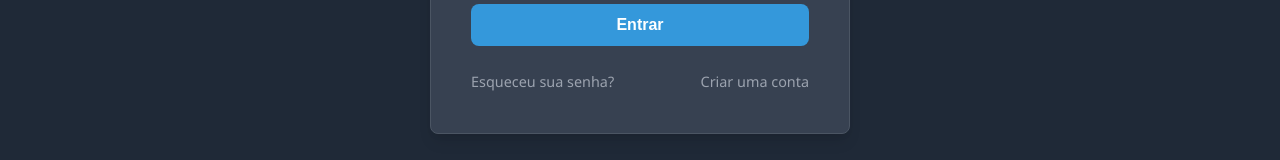
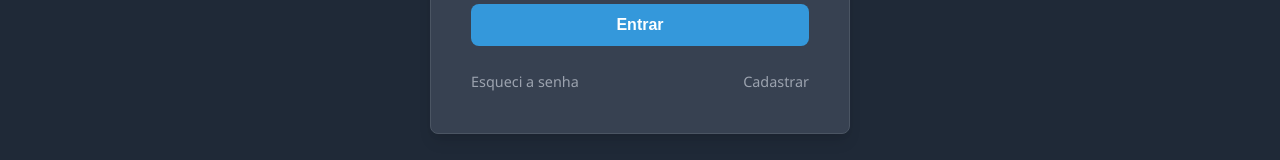
Before and after one commit to Madhs31/OrbX_Frontend, a React (Vite) app: page /login in a window 1280 px wide. Shown: the part 591-751 px from the top of the page. Built offline with nearby package versions, Linux system fonts and the light colour scheme.

Commit message:
🔐 fix: Corrigindo o fluxo de autenticação e validação da LoginPage

```diff
--- a/src/pages/LoginPage.tsx
+++ b/src/pages/LoginPage.tsx
@@ -1,10 +1,21 @@
 import React from 'react';
+import { Link, useNavigate } from 'react-router-dom'; // 1. Importe o useNavigate
 
 const Login: React.FC = () => {
+  const navigate = useNavigate(); // 2. Inicialize o hook
+
+  // 3. Função que lida com o envio do formulário
+  const handleLogin = (e: React.FormEvent) => {
+    e.preventDefault(); // Previne que a página recarregue
+
+    navigate('/dashboard');
+  };
+
   return (
     <div className="login-container">
       <div className="login-form-wrapper">
-        <form className="login-form">
+        {/* 4. Adicione o onSubmit aqui na tag form */}
+        <form className="login-form" onSubmit={handleLogin}>
           <div className="nav-brand login-brand">OrbX</div>
           <h2>Acesse sua conta</h2>
 
@@ -15,7 +26,7 @@ const Login: React.FC = () => {
               id="email"
               className="form-input"
               placeholder="voce@exemplo.com"
-              required
+              required // O navegador ainda vai exigir que pareça um email
             />
           </div>
 
@@ -26,7 +37,7 @@ const Login: React.FC = () => {
               id="password"
               className="form-input"
               placeholder="••••••••"
-              required
+              required // Exige que não esteja vazio
             />
           </div>
 
@@ -35,8 +46,8 @@ const Login: React.FC = () => {
           </button>
 
           <div className="login-links">
-            <a href="#">Esqueceu sua senha?</a>
-            <a href="#">Criar uma conta</a>
+            <Link to="/">Esqueci a senha</Link>
+            <Link to="/register"> Cadastrar</Link>
           </div>
         </form>
       </div>
```
